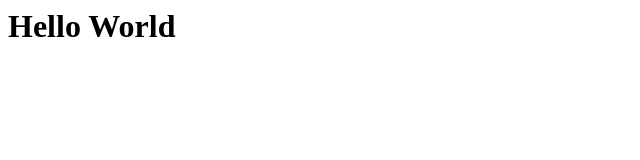
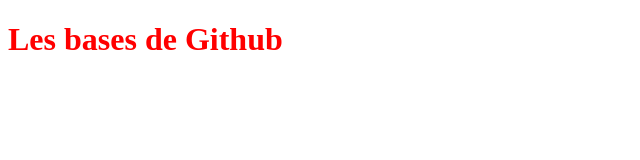
Before and after one commit to Wargent-glitch/git_practice, a plain HTML site: page index.html in a window 1280 px wide. Shown: the whole page, without its empty margins (0-640 px from the left). Drawn offline with Linux system fonts and the light colour scheme.

Commit message:
Amelioration de la page index et ajout du style

```diff
--- a/index.html
+++ b/index.html
@@ -1 +1,12 @@
-<h1>Hello World</h1>
+<!DOCTYPE html>
+<html lang="en">
+<head>
+    <meta charset="UTF-8">
+    <meta name="viewport" content="width=device-width, initial-scale=1.0">
+    <title>Github</title>
+    <link rel="stylesheet" href="./style/style.css">
+</head>
+<body>
+    <h1>Les bases de Github</h1>
+</body>
+</html>
--- /dev/null
+++ b/style/style.css
@@ -0,0 +1,3 @@
+h1 {
+    color : red;
+}
```
